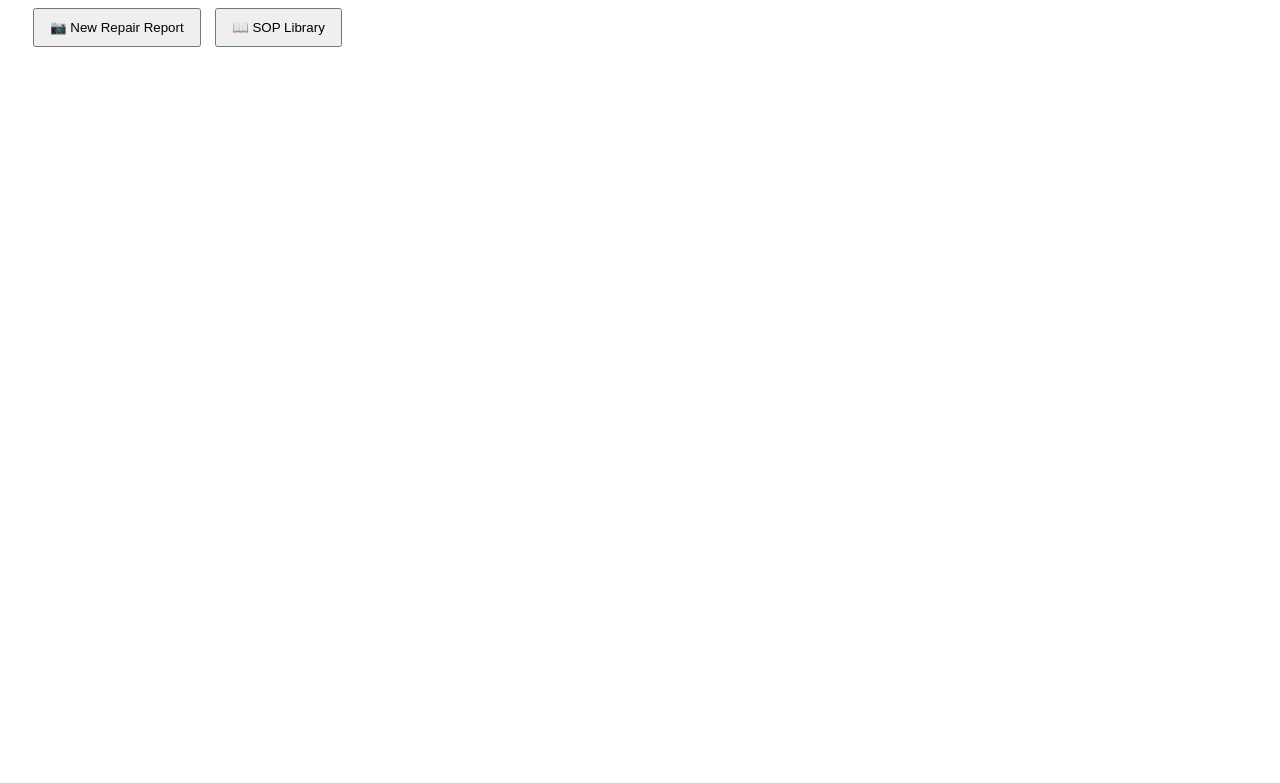
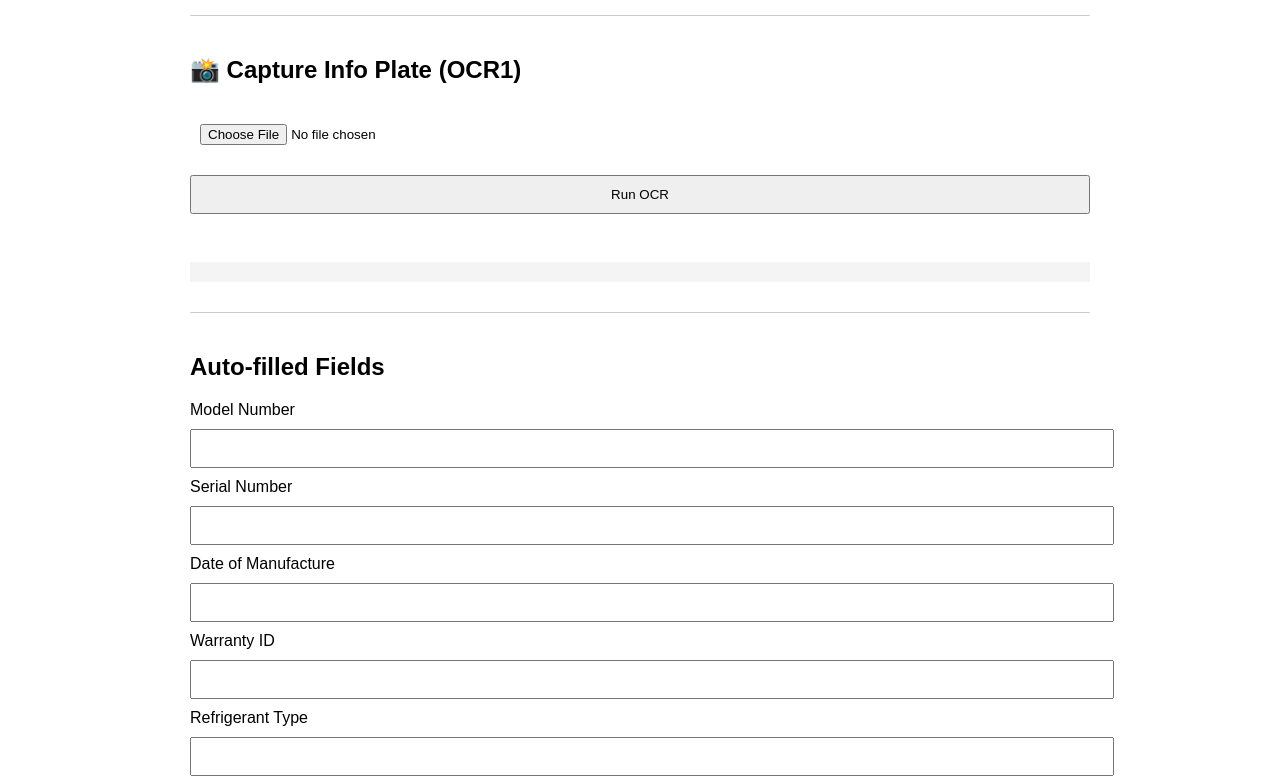
Before and after one commit to AhmedAbdulrazzaqMSC/Medrepair-Support, a plain HTML site: page index.html in a window 1280 px wide. Shown: the part 93-876 px from the top of the page. Before the commit the page ends 800 px from the top, so only its background shows below. Drawn offline with Linux system fonts and the light colour scheme.

Commit message:
Add files via upload

```diff
--- a/index.html
+++ b/index.html
@@ -3,97 +3,73 @@
 <html lang="en">
 <head>
   <meta charset="UTF-8" />
-  <meta name="viewport" content="width=device-width, initial-scale=1.0" />
-  <title>Technician App</title>
-  <script src="https://cdn.jsdelivr.net/npm/tesseract.js@4/dist/tesseract.min.js"></script>
-  <script src="https://unpkg.com/@zxing/library@latest"></script>
+  <title>Repair Report with Camera OCR</title>
+  <script src="https://cdn.jsdelivr.net/npm/tesseract.js@2.1.1/dist/tesseract.min.js"></script>
   <style>
-    body { font-family: sans-serif; padding: 20px; }
-    button { padding: 10px 15px; margin: 5px; }
-    .hidden { display: none; }
-    textarea { width: 100%; height: 100px; }
-    input, select { width: 100%; margin-bottom: 10px; padding: 8px; }
-    .section { margin-top: 20px; }
+    body { font-family: Arial, sans-serif; padding: 20px; max-width: 900px; margin: auto; }
+    input, textarea, select, button { width: 100%; padding: 10px; margin: 10px 0; }
+    img { max-width: 100%; margin-top: 10px; }
+    .ocr-preview { margin-top: 20px; font-family: monospace; background: #f4f4f4; padding: 10px; white-space: pre-wrap; }
+    .section { margin-top: 30px; border-top: 1px solid #ccc; padding-top: 20px; }
   </style>
 </head>
 <body>
-  <h2>Technician Mobile App</h2>
-  <button onclick="showSection('repair')">📷 New Repair Report</button>
-  <button onclick="showSection('sop')">📖 SOP Library</button>
+  <h1>Repair Report (OCR + Camera Capture)</h1>
 
-  <div id="repair" class="section" style="display:none;">
-    <h3>Repair Report</h3>
-    <label>Container Number: <input type="text" /></label>
-    <label>Model Number (Auto): <input id="modelInput" type="text" /></label>
-    <label>Serial Number (Auto): <input id="serialInput" type="text" /></label>
-    <label>Date: <input type="date" /></label>
-    <label>Technician Name: <input type="text" /></label>
-    <label>Upload Info Plate Image for OCR: <input type="file" accept="image/*" onchange="runOCR(event)" /></label>
-    <label>Scan Barcode (Model Number):</label>
-    <video id="barcode-video" width="300" height="200" style="border:1px solid gray;"></video>
-    <button onclick="startBarcodeScan()">Start Barcode Scan</button>
-    <label>Supply Temp Before/After: <input type="text" /></label>
-    <label>Return Temp Before/After: <input type="text" /></label>
-    <label>Description: <textarea></textarea></label>
-    <button>Submit (to Excel backend)</button>
+  <div class="section">
+    <h2>📸 Capture Info Plate (OCR1)</h2>
+    <input type="file" accept="image/*" capture="environment" id="ocr1-upload" />
+    <button onclick="runOCR1()">Run OCR</button>
+    <img id="preview1" />
+    <div id="ocr1-output" class="ocr-preview"></div>
   </div>
 
-  <div id="sop" class="section" style="display:none;">
-    <h3>SOP Viewer</h3>
-    <select onchange="loadSOP(this.value)">
-      <option value="">-- Select SOP --</option>
-      <option value="monitoring">Monitoring</option>
-      <option value="connection">Connection</option>
-      <option value="disconnection">Disconnection</option>
-      <option value="log_in">Log In</option>
-      <option value="log_off">Log Off</option>
-      <option value="problems">Common Problems</option>
-    </select>
-    <div id="sop-content" style="margin-top:15px;"></div>
+  <div class="section">
+    <h2>Auto-filled Fields</h2>
+    <label>Model Number</label>
+    <input type="text" id="model">
+    <label>Serial Number</label>
+    <input type="text" id="serial">
+    <label>Date of Manufacture</label>
+    <input type="text" id="manufacture">
+    <label>Warranty ID</label>
+    <input type="text" id="warranty">
+    <label>Refrigerant Type</label>
+    <input type="text" id="refrigerant">
+    <label>Date in Service</label>
+    <input type="text" id="service">
   </div>
 
   <script>
-    function showSection(id) {
-      document.getElementById("repair").style.display = "none";
-      document.getElementById("sop").style.display = "none";
-      document.getElementById(id).style.display = "block";
-    }
+    function runOCR1() {
+      const fileInput = document.getElementById("ocr1-upload");
+      const preview = document.getElementById("preview1");
+      const output = document.getElementById("ocr1-output");
 
-    function runOCR(event) {
-      const file = event.target.files[0];
-      if (!file) return;
-      Tesseract.recognize(file, 'eng').then(({ data: { text } }) => {
-        const modelMatch = text.match(/Model Number[:\s]*([\w-]+)/i);
-        const serialMatch = text.match(/Serial Number[:\s]*([\w-]+)/i);
-        if (modelMatch) document.getElementById("modelInput").value = modelMatch[1];
-        if (serialMatch) document.getElementById("serialInput").value = serialMatch[1];
-        alert("OCR complete.");
-      });
-    }
+      if (!fileInput.files[0]) {
+        alert("Please take or select a photo.");
+        return;
+      }
 
-    function startBarcodeScan() {
-      const codeReader = new ZXing.BrowserBarcodeReader();
-      codeReader.decodeFromVideoDevice(null, 'barcode-video', (result, err) => {
-        if (result) {
-          document.getElementById("modelInput").value = result.text;
-          codeReader.reset();
-          alert("Barcode scanned: " + result.text);
-        }
-      });
-    }
+      const reader = new FileReader();
+      reader.onload = function (e) {
+        preview.src = e.target.result;
+        Tesseract.recognize(
+          e.target.result,
+          'eng',
+          { logger: m => output.textContent = "⏳ " + m.status + " " + (m.progress * 100).toFixed(0) + "%" }
+        ).then(({ data: { text } }) => {
+          output.textContent = text;
 
-    const SOP_DATA = {
-      monitoring: "Check temperatures, power status, alarms and visual indicators every 4 hours...",
-      connection: "Ensure the power plug is secure, switch on P-Dat, confirm green LED, and wait for status screen...",
-      disconnection: "Log off from P-Dat, shut down unit properly, then unplug from power source safely...",
-      log_in: "From P-Dat, select 'Log In', scan your ID, verify unit serial and temperature settings...",
-      log_off: "Select 'Log Off' on P-Dat, confirm unit is stable, and note container ID before disconnection...",
-      problems: "If P-Dat does not power on, check cable, try alternate socket, and inspect unit fuse..."
-    };
-
-    function loadSOP(key) {
-      const content = SOP_DATA[key] || "";
-      document.getElementById("sop-content").innerText = content;
+          document.getElementById("model").value = (text.match(/Model Number[:\s]*([\w\-\/]+)/i) || [])[1] || "";
+          document.getElementById("serial").value = (text.match(/Serial Number[:\s]*([\w\-\/]+)/i) || [])[1] || "";
+          document.getElementById("manufacture").value = (text.match(/Date of Manufacture[:\s]*([\w\-\/]+)/i) || [])[1] || "";
+          document.getElementById("warranty").value = (text.match(/Warranty ID Number[:\s]*([\d]+)/i) || [])[1] || "";
+          document.getElementById("refrigerant").value = (text.match(/Refrigerant[:\s]*([A-Z0-9\-]+)/i) || [])[1] || "";
+          document.getElementById("service").value = (text.match(/Date In Service[:\s]*([\w\-\/]+)/i) || [])[1] || "";
+        });
+      };
+      reader.readAsDataURL(fileInput.files[0]);
     }
   </script>
 </body>
```
